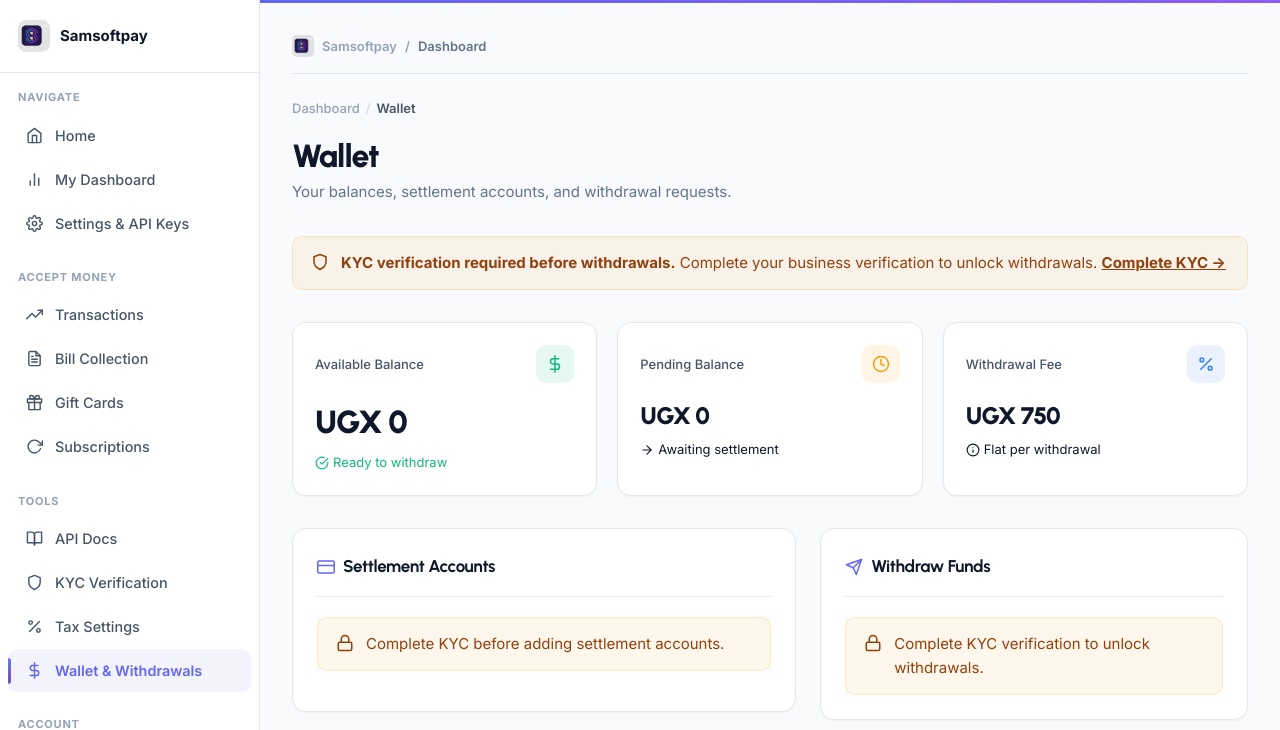
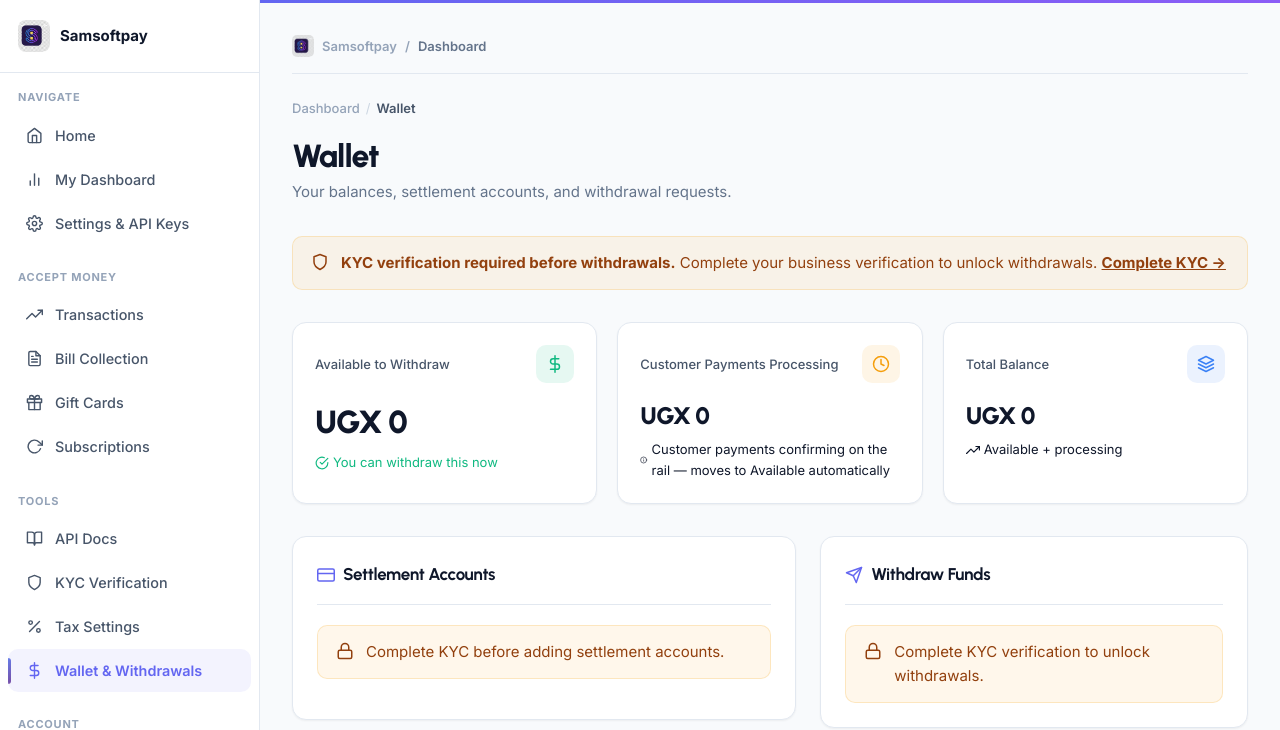
Before and after one commit to smugabi-ugx/samsoftpay, a Flask app: page /dashboard/wallet in a window 1280 px wide. Shown: the top 730 px of the page. Run offline with Flask 3, Linux system fonts and the light colour scheme; the visitor is signed in with stand-in values (Sample User, id 1); data that the repository does not hold is empty; some libraries are stand-ins or nearby versions.

Commit message:
Fix double-counting bug in MoMo top-up — correct ledger settlement
Bug: top-up credited merchant_available twice:
  1. Normal charge flow: merchant_pending += (amount - fee)
  2. _credit_wallet: merchant_available += full amount
  = 1800 from 1000 deposit (WRONG)

Fix: replace _credit_wallet with _settle_topup which:
  1. Moves net (amount - fee) from pending → available
  2. Refunds the fee from psp_revenue → available
  Net = full gross amount in available, zero in pending (CORRECT)
  Merchant pays no fee on their own top-up

Also: wallet page labels clarified so users understand pending vs available

```diff
--- a/app/routes/wallet.py
+++ b/app/routes/wallet.py
@@ -365,7 +365,7 @@ def topup_status_json(topup_public_id: str):
         if link and link.transaction_id:
             txn = db.session.get(Transaction, link.transaction_id)
             if txn and txn.status == TxnStatus.SUCCEEDED:
-                _credit_wallet(topup.merchant_id, topup.amount, topup.public_id)
+                _settle_topup(topup.merchant_id, txn, topup.public_id)
                 topup.status         = "completed"
                 topup.transaction_id = txn.id
                 topup.processed_at   = datetime.now(timezone.utc)
@@ -378,8 +378,47 @@ def topup_status_json(topup_public_id: str):
     return jsonify(status=topup.status, amount=topup.amount, currency=topup.currency)
 
 
+def _settle_topup(merchant_id: int, txn, ref: str) -> None:
+    """Settle a completed top-up transaction correctly.
+
+    The normal charge flow already credited merchant_pending with (amount - fee).
+    We need to:
+      1. Move that net amount from pending → available
+      2. Refund the fee from psp_revenue → available
+    Net result: full gross amount lands in available. No double-count.
+    Merchant pays ZERO fee on their own top-up.
+    """
+    from ..services import ledger
+
+    net_amount = txn.amount - txn.fee_amount   # e.g. 1000 - 200 = 800
+    fee        = txn.fee_amount                # e.g. 200
+    currency   = txn.currency
+
+    pending  = ledger.get_or_create_account(
+        type=AccountType.MERCHANT_PENDING,  merchant_id=merchant_id, currency=currency)
+    avail    = ledger.get_or_create_account(
+        type=AccountType.MERCHANT_AVAILABLE, merchant_id=merchant_id, currency=currency)
+    revenue  = ledger.get_or_create_account(
+        type=AccountType.PSP_REVENUE, merchant_id=None, currency=currency)
+
+    # Step 1 — move net from pending to available
+    ledger.post(
+        [(pending, +net_amount), (avail, -net_amount)],
+        currency=currency,
+        memo=f"top-up settle {ref}",
+    )
+
+    # Step 2 — refund the fee (merchant funded their own account, no fee applies)
+    if fee > 0:
+        ledger.post(
+            [(revenue, +fee), (avail, -fee)],
+            currency=currency,
+            memo=f"top-up fee refund {ref}",
+        )
+
+
 def _credit_wallet(merchant_id: int, amount: int, ref: str) -> None:
-    """Credit merchant_available directly — used for confirmed top-ups."""
+    """Used ONLY for bank/admin top-up approvals where no prior charge was made."""
     from ..services import ledger
     avail = ledger.get_or_create_account(
         type=AccountType.MERCHANT_AVAILABLE, merchant_id=merchant_id, currency="UGX"
@@ -388,7 +427,7 @@ def _credit_wallet(merchant_id: int, amount: int, ref: str) -> None:
         type=AccountType.PSP_FLOAT, merchant_id=None, currency="UGX"
     )
     ledger.post([(psp_float, +amount), (avail, -amount)],
-                currency="UGX", memo=f"Wallet top-up {ref}")
+                currency="UGX", memo=f"bank/admin top-up {ref}")
 
 
 @bp.post("/dashboard/wallet/topup/bank")
--- a/app/templates/wallet.html
+++ b/app/templates/wallet.html
@@ -41,29 +41,48 @@
 <div class="stats-grid" style="margin-bottom:2rem;">
   <div class="stat-card success">
     <div class="stat-header">
-      <span class="stat-label">Available Balance</span>
+      <span class="stat-label">Available to Withdraw</span>
       <div class="stat-icon success"><i data-feather="dollar-sign"></i></div>
     </div>
     <div class="stat-value">UGX {{ "{:,}".format(available) }}</div>
-    <div class="stat-change positive"><i data-feather="check-circle"></i> <span>Ready to withdraw</span></div>
+    <div class="stat-change positive">
+      <i data-feather="check-circle"></i>
+      <span>You can withdraw this now</span>
+    </div>
   </div>
   <div class="stat-card">
     <div class="stat-header">
-      <span class="stat-label">Pending Balance</span>
+      <span class="stat-label">Customer Payments Processing</span>
       <div class="stat-icon warning"><i data-feather="clock"></i></div>
     </div>
     <div class="stat-value" style="font-size:1.5rem;">UGX {{ "{:,}".format(pending) }}</div>
-    <div class="stat-change"><i data-feather="arrow-right"></i> <span>Awaiting settlement</span></div>
+    <div class="stat-change">
+      <i data-feather="info"></i>
+      <span>Customer payments confirming on the rail — moves to Available automatically</span>
+    </div>
   </div>
   <div class="stat-card">
     <div class="stat-header">
-      <span class="stat-label">Withdrawal Fee</span>
-      <div class="stat-icon info"><i data-feather="percent"></i></div>
+      <span class="stat-label">Total Balance</span>
+      <div class="stat-icon info"><i data-feather="layers"></i></div>
     </div>
-    <div class="stat-value" style="font-size:1.5rem;">UGX {{ "{:,}".format(withdrawal_fee) }}</div>
-    <div class="stat-change"><i data-feather="info"></i> <span>Flat per withdrawal</span></div>
+    <div class="stat-value" style="font-size:1.5rem;">UGX {{ "{:,}".format(available + pending) }}</div>
+    <div class="stat-change">
+      <i data-feather="trending-up"></i>
+      <span>Available + processing</span>
+    </div>
   </div>
 </div>
+
+{% if pending > 0 %}
+<div class="alert alert-info" style="margin-bottom:1.5rem;">
+  <i data-feather="info" class="alert-icon"></i>
+  <div>
+    <strong>UGX {{ "{:,}".format(pending) }} is from customer payments still confirming.</strong>
+    This is NOT money you deposited — it is payments your customers made to you that are waiting for final rail confirmation. Click <strong>Settle Now</strong> to move them to Available.
+  </div>
+</div>
+{% endif %}
 
 <!-- Settle pending -->
 {% if pending > 0 %}
```
